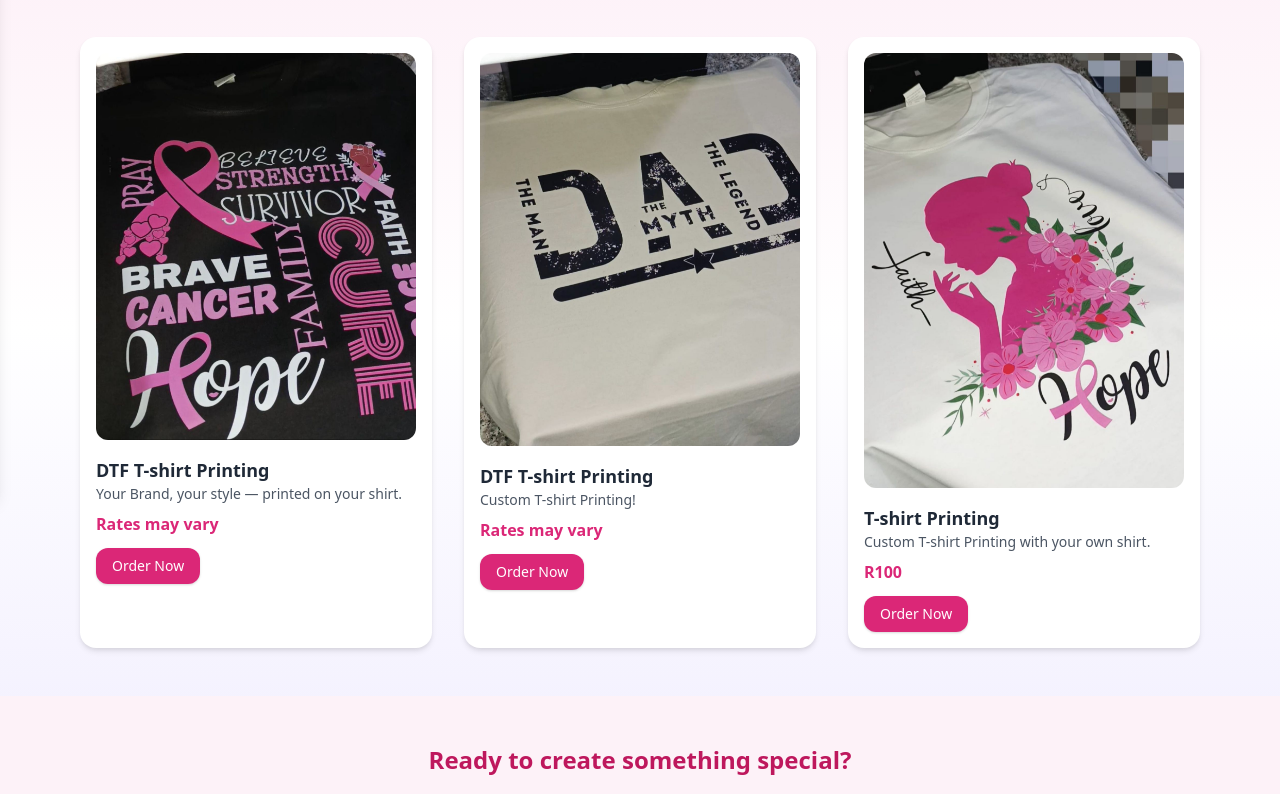
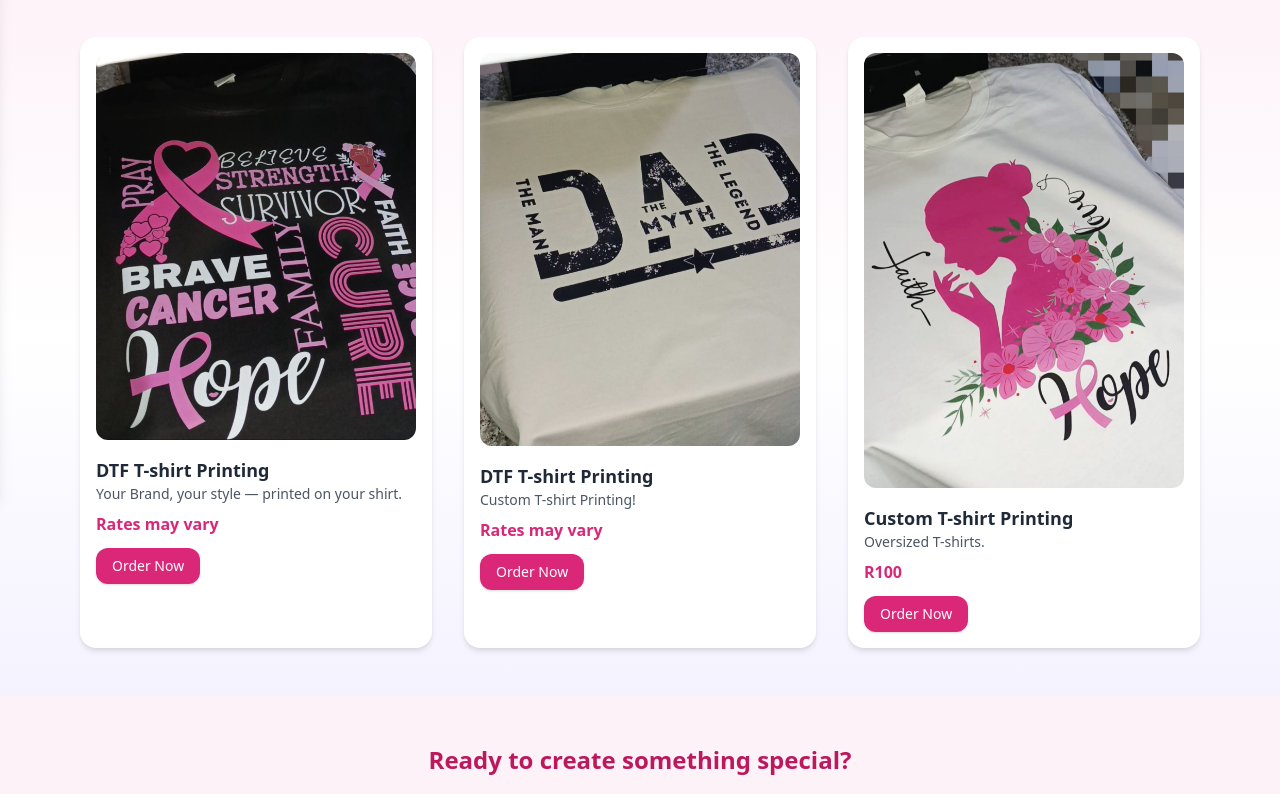
Before and after one commit to Juliee23/UniquelyYoursCreations, a plain HTML site: page t-shirt.html in a window 1280 px wide. Shown: the part 303-1097 px from the top of the page. Drawn offline with nearby package versions, Linux system fonts and the light colour scheme.

```diff
--- a/t-shirt.html
+++ b/t-shirt.html
@@ -113,8 +113,8 @@
       <!-- T-shirt Item 3 -->
       <div class="bg-white p-4 rounded-2xl shadow-md">
         <img src="stocks/dtf2.jpg" alt="gift" class="w-full h-49 object-cover rounded-xl mb-4">
-        <h3 class="text-lg font-semibold">T-shirt Printing</h3>
-        <p class="text-sm text-gray-600">Custom T-shirt Printing with your own shirt.</p>
+        <h3 class="text-lg font-semibold">Custom T-shirt Printing</h3>
+        <p class="text-sm text-gray-600">Oversized T-shirts.</p>
         <p class="mt-2 font-bold text-pink-600">R100</p>
         <a href="https://wa.me/p/23910833371911263/27692089591" class="inline-block mt-3 text-white bg-pink-600 px-4 py-2 rounded-xl text-sm shadow hover:bg-pink-700">Order Now</a>
       </div>
```
Also changed, not shown: products.html (+1 -1 lines).
